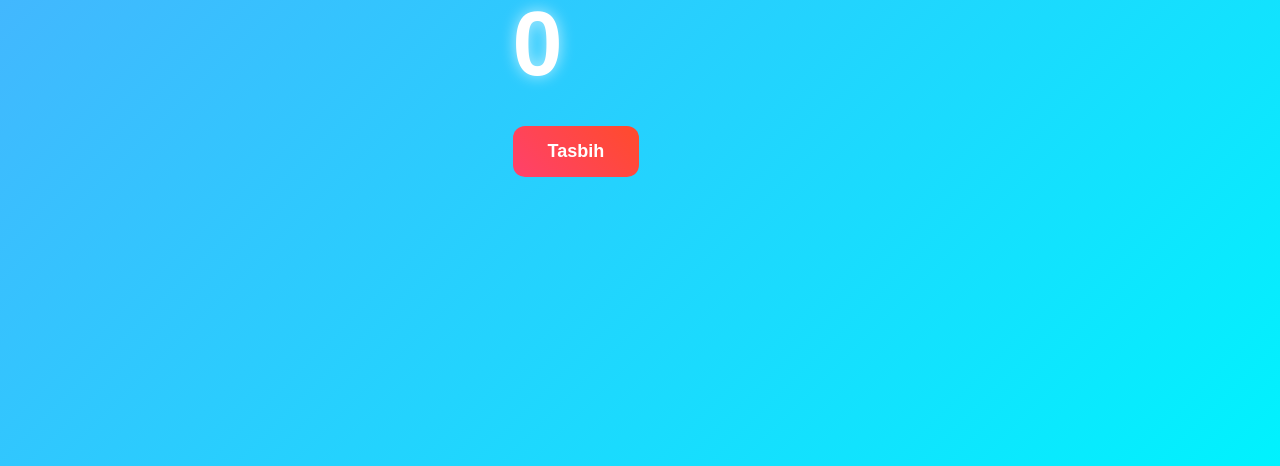
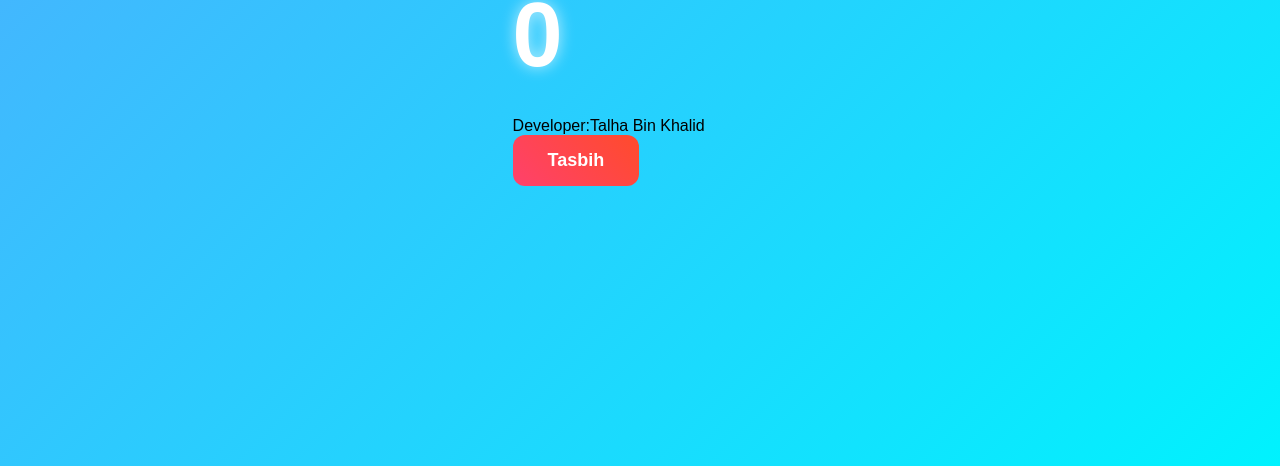
Before and after one commit to talha-2002-daff/Tasbih_Counter, a plain HTML site: page index.html in a window 1280 px wide. Shown: the part 334-800 px from the top of the page. Drawn offline with Linux system fonts and the light colour scheme.

Commit message:
Added the developer name Talha Bin Khalid

```diff
--- a/index.html
+++ b/index.html
@@ -10,6 +10,7 @@
     <div>
         <h1>بِسْمِ ٱللَّٰهِ ٱلرَّحْمَٰنِ ٱلرَّحِيمِ</h1>
         <h1 id="count">0</h1>
+        <p>Developer:Talha Bin Khalid</p>
         <button id="btn" onclick="increment()">Tasbih</button>
     </div>
     <script src="basic1.js"></script>
```
